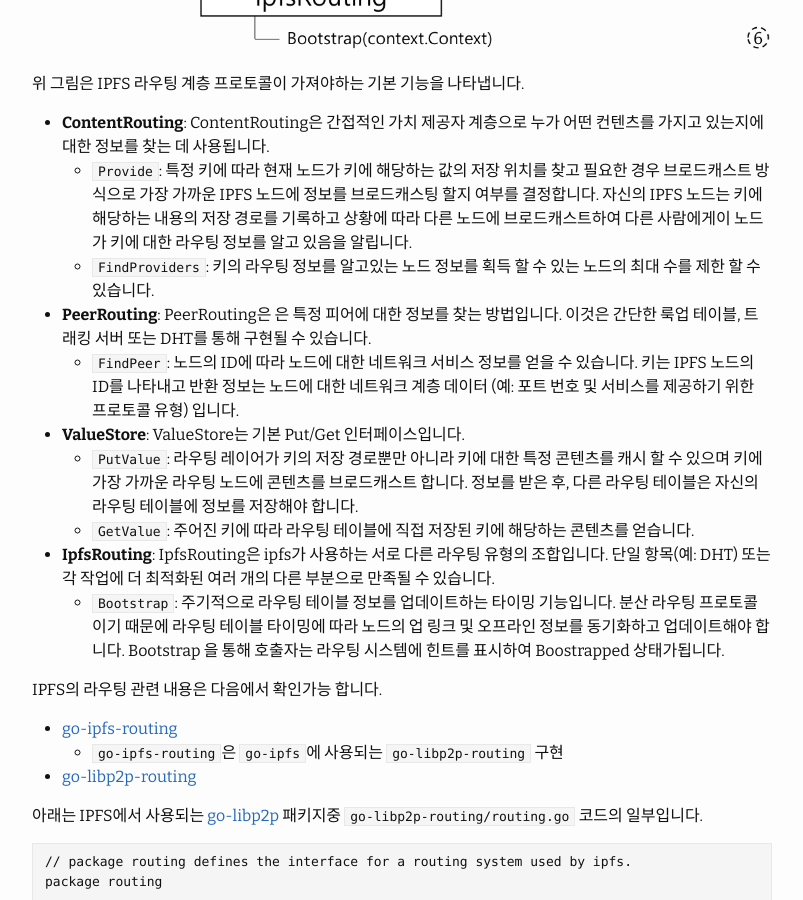
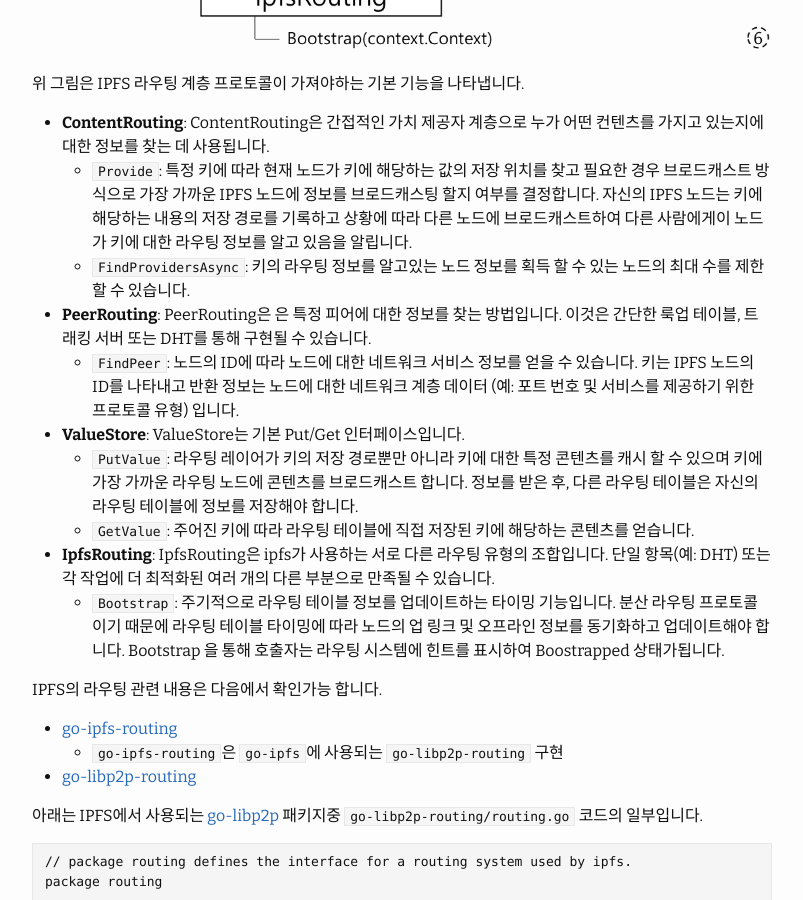
Before and after one commit to uni2u/uni2u.github.io, a Jekyll site: the page built from _posts/2018-09-18-IPFS05.md, in a window 1280 px wide and 900 px high, scrolled down 2004 px. Shown: the whole window, without its empty margins (238-1041 px from the left). Built offline with Jekyll 4.4.1, drawn with Linux system fonts in a browser that asks for light colours.

Commit message:
libp2p routing ipfs interface

```diff
--- a/_posts/2018-09-18-IPFS05.md
+++ b/_posts/2018-09-18-IPFS05.md
@@ -35,7 +35,7 @@
 
 - __ContentRouting__: ContentRouting은 간접적인 가치 제공자 계층으로 누가 어떤 컨텐츠를 가지고 있는지에 대한 정보를 찾는 데 사용됩니다.
   - `Provide`: 특정 키에 따라 현재 노드가 키에 해당하는 값의 저장 위치를 찾고 필요한 경우 브로드캐스트 방식으로 가장 가까운 IPFS 노드에 정보를 브로드캐스팅 할지 여부를 결정합니다. 자신의 IPFS 노드는 키에 해당하는 내용의 저장 경로를 기록하고 상황에 따라 다른 노드에 브로드캐스트하여 다른 사람에게이 노드가 키에 대한 라우팅 정보를 알고 있음을 알립니다.
-  - `FindProviders`: 키의 라우팅 정보를 알고있는 노드 정보를 획득 할 수 있는 노드의 최대 수를 제한 할 수 있습니다.
+  - `FindProvidersAsync`: 키의 라우팅 정보를 알고있는 노드 정보를 획득 할 수 있는 노드의 최대 수를 제한 할 수 있습니다.
 
 - __PeerRouting__: PeerRouting은 은 특정 피어에 대한 정보를 찾는 방법입니다. 이것은 간단한 룩업 테이블, 트래킹 서버 또는 DHT를 통해 구현될 수 있습니다.
   - `FindPeer`: 노드의 ID에 따라 노드에 대한 네트워크 서비스 정보를 얻을 수 있습니다. 키는 IPFS 노드의 ID를 나타내고 반환 정보는 노드에 대한 네트워크 계층 데이터 (예: 포트 번호 및 서비스를 제공하기 위한 프로토콜 유형) 입니다.
```
